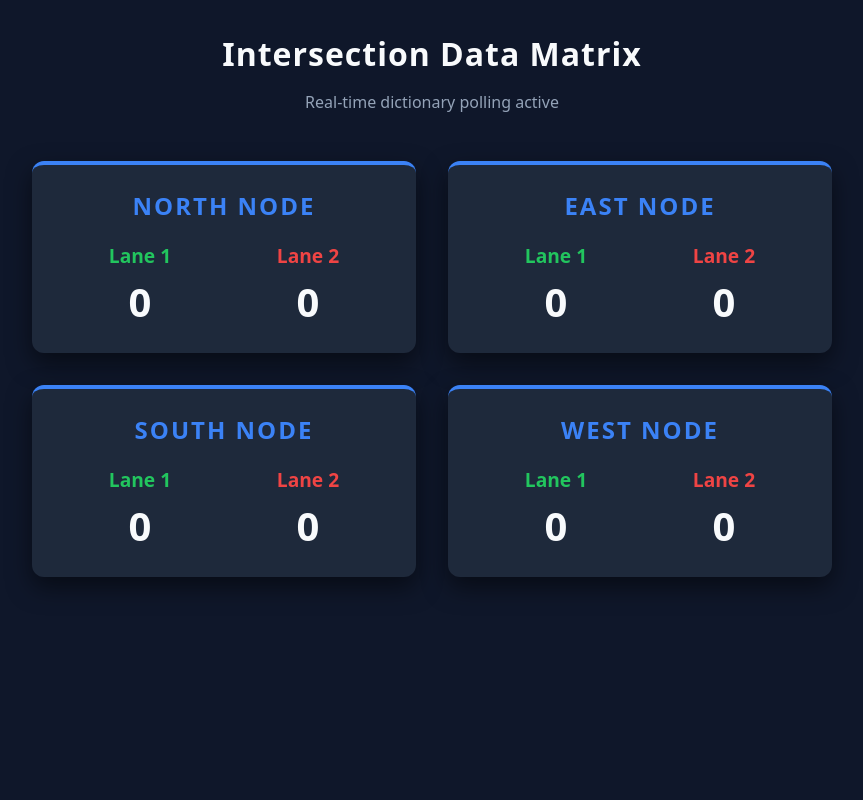
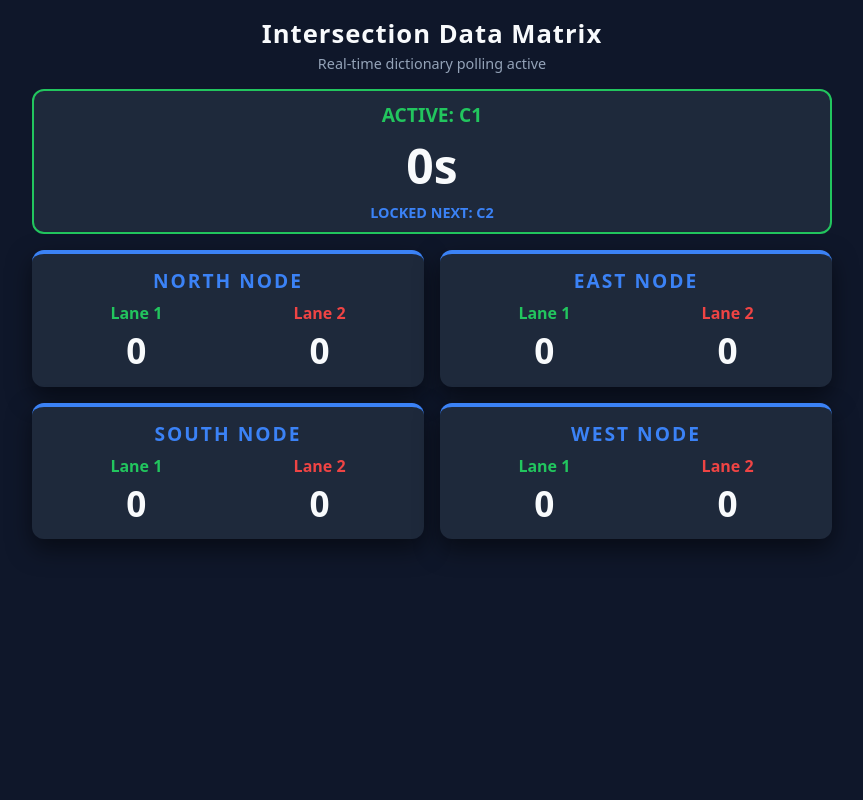
Before and after one commit to SinethCF/cv-traffic-light-system, a Flask app: page /data in a window 1280 px wide. Shown: the whole page, without its empty margins (208-1071 px from the left). Run offline with Flask 3, Linux system fonts and the light colour scheme; parts of the project's set-up code (start-up, migrations or seed data) failed here and were passed over.

Commit message:
Implement TrafficController class and enhance state management; update app.py and data.html for real-time traffic data display

```diff
--- a/app.py
+++ b/app.py
@@ -5,9 +5,13 @@ import numpy as np
 import cvzone
 import threading
 import time
+from traffic_controller import TrafficController
 
 app = Flask(__name__)
 model = YOLO('yolo26n_ncnn_model', task='detect')
+# Initialize the state machine globally so the API route can read it
+controller = TrafficController()
+system_state = {"active_config": "C1", "locked_next": "C2", "countdown": 0}
 
 frame_w, frame_h = 640, 640
 dimensions = (frame_w, frame_h)
@@ -124,6 +128,10 @@ def generate_frames():
             intersection_counts["West_1"] = lane1_count
             intersection_counts["West_2"] = lane2_count
 
+        # Update the system state
+        global system_state
+        system_state = controller.update(intersection_counts)
+
         # --- 3. 2x2 GRID ASSEMBLY ---
         grid_frames = []
         for i, frame in enumerate(current_frames):
@@ -170,7 +178,11 @@ def data_dashboard():
 # --- NEW ROUTE 2: The hidden API that serves the dictionary as raw JSON ---
 @app.route('/api/counts')
 def api_counts():
-    return jsonify(intersection_counts)
+    # We now send both the counts and the state machine data over the API
+    return jsonify({
+        "counts": intersection_counts,
+        "state": system_state
+    })
 
 if __name__ == "__main__":
     app.run(host='0.0.0.0', port=8080, debug=False)
--- a/templates/data.html
+++ b/templates/data.html
@@ -18,20 +18,25 @@
             color: var(--text);
             font-family: system-ui, -apple-system, sans-serif;
             margin: 0;
-            padding: 2rem;
+            padding: 1rem; /* Compressed from 2rem */
             display: flex;
             flex-direction: column;
             align-items: center;
+            height: 100vh;
+            box-sizing: border-box;
+            overflow: hidden; /* Strictly prevents vertical scrolling */
         }
         header {
             text-align: center;
-            margin-bottom: 2rem;
+            margin-bottom: 0.5rem; /* Compressed from 2rem */
         }
-        h1 { margin: 0; letter-spacing: 1px; }
+        h1 { margin: 0; font-size: 1.6rem; letter-spacing: 1px; }
+        header p { margin: 0.2rem 0 0.5rem 0; font-size: 0.9rem; }
+
         .grid-container {
             display: grid;
             grid-template-columns: repeat(2, 1fr);
-            gap: 2rem;
+            gap: 1rem; /* Compressed from 2rem */
             width: 100%;
             max-width: 800px;
         }
@@ -39,25 +44,31 @@
             background-color: var(--surface);
             border-top: 4px solid var(--accent);
             border-radius: 12px;
-            padding: 1.5rem;
+            padding: 0.8rem; /* Compressed from 1.5rem */
             box-shadow: 0 10px 25px rgba(0,0,0,0.5);
             text-align: center;
         }
         .node-card h2 {
-            margin-top: 0;
+            margin: 0;
             color: var(--accent);
             letter-spacing: 2px;
+            font-size: 1.2rem;
         }
         .lane-stats {
             display: flex;
             justify-content: space-around;
-            margin-top: 1rem;
-            font-size: 1.2rem;
+            margin-top: 0.5rem; /* Compressed from 1rem */
+            font-size: 1rem;
             font-weight: bold;
         }
         .lane1 { color: var(--green); }
         .lane2 { color: var(--red); }
-        .value { font-size: 2.5rem; display: block; margin-top: 5px; color: var(--text); }
+        .value {
+            font-size: 2.2rem; /* Scaled down slightly */
+            display: block;
+            margin-top: 2px;
+            color: var(--text);
+        }
     </style>
 </head>
 <body>
@@ -66,6 +77,13 @@
         <h1>Intersection Data Matrix</h1>
         <p style="color: #94a3b8;">Real-time dictionary polling active</p>
     </header>
+
+    <!-- WIDE CONTROL PANEL WITH COMPRESSED HEIGHT -->
+    <div id="control-panel" style="background: var(--surface); width: 100%; max-width: 800px; padding: 10px; border-radius: 12px; margin-bottom: 1rem; text-align: center; border: 2px solid var(--green); box-sizing: border-box;">
+        <h2 style="color: var(--green); margin: 0; font-size: 1.2rem;">ACTIVE: <span id="active-config">C1</span></h2>
+        <div style="font-size: 3rem; font-weight: bold; margin: 5px 0;" id="countdown-timer">00s</div>
+        <div style="color: var(--accent); font-weight: bold; font-size: 0.9rem;">LOCKED NEXT: <span id="locked-next">C2</span></div>
+    </div>
 
     <div class="grid-container">
         <!-- NORTH NODE -->
@@ -103,28 +121,29 @@
     </div>
 
     <script>
-        // This function pings the hidden Flask API every 1000 milliseconds (1 second)
         async function fetchTrafficData() {
             try {
                 const response = await fetch('/api/counts');
                 const data = await response.json();
 
-                // Dynamically update the HTML elements with the new dictionary numbers
-                document.getElementById('North_1').innerText = data.North_1;
-                document.getElementById('North_2').innerText = data.North_2;
-                document.getElementById('East_1').innerText = data.East_1;
-                document.getElementById('East_2').innerText = data.East_2;
-                document.getElementById('South_1').innerText = data.South_1;
-                document.getElementById('South_2').innerText = data.South_2;
-                document.getElementById('West_1').innerText = data.West_1;
-                document.getElementById('West_2').innerText = data.West_2;
+                document.getElementById('active-config').innerText = data.state.active_config;
+                document.getElementById('countdown-timer').innerText = data.state.countdown + "s";
+                document.getElementById('locked-next').innerText = data.state.locked_next;
+
+                document.getElementById('North_1').innerText = data.counts.North_1;
+                document.getElementById('North_2').innerText = data.counts.North_2;
+                document.getElementById('East_1').innerText = data.counts.East_1;
+                document.getElementById('East_2').innerText = data.counts.East_2;
+                document.getElementById('South_1').innerText = data.counts.South_1;
+                document.getElementById('South_2').innerText = data.counts.South_2;
+                document.getElementById('West_1').innerText = data.counts.West_1;
+                document.getElementById('West_2').innerText = data.counts.West_2;
 
             } catch (error) {
                 console.error("Error fetching traffic data:", error);
             }
         }
 
-        // Start the continuous polling loop
         setInterval(fetchTrafficData, 1000);
     </script>
 </body>
```
Also changed, not shown: traffic_controller.py (+102 -0 lines).
